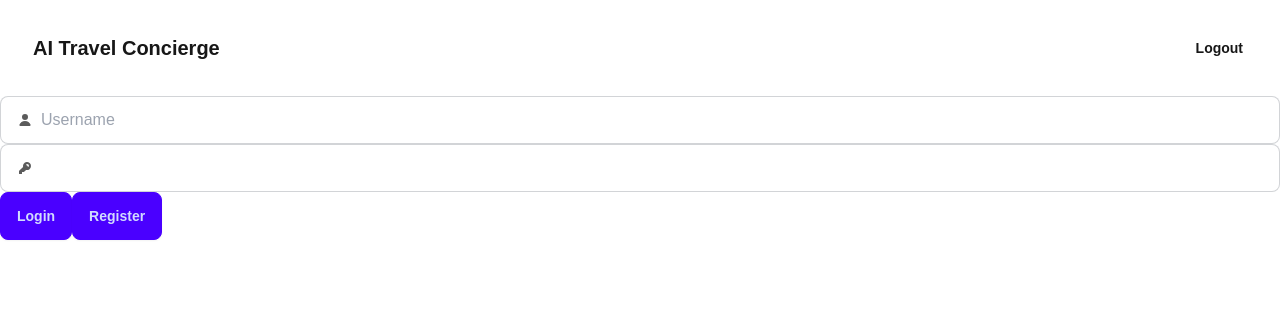
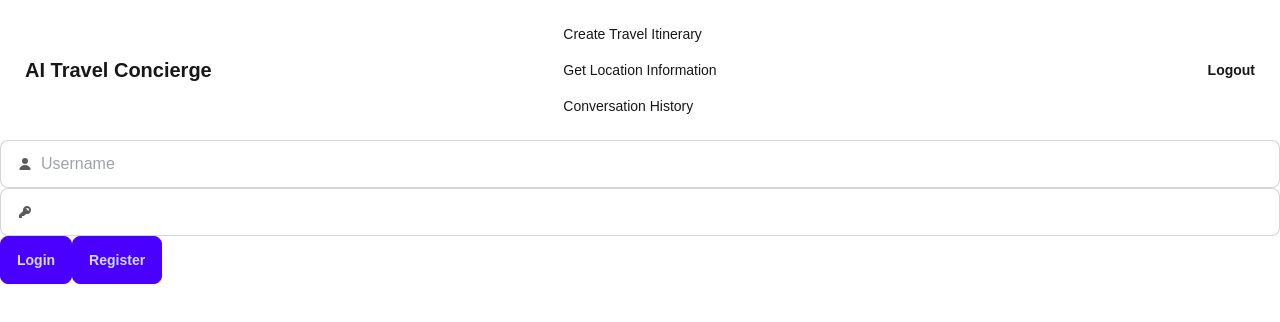
Before and after one commit to rushabhdharia/AI-Voyage-Concierge-frontend, a Next.js app: page / in a window 1280 px wide. Shown: the top 322 px of the page. Built offline with nearby package versions, Linux system fonts and the light colour scheme; sample sign-in values are in the browser's storage.

Commit message:
updated nav

```diff
--- a/app/components/NavBar.tsx
+++ b/app/components/NavBar.tsx
@@ -13,22 +13,25 @@ const Navbar = () => {
   const hasToken = localStorage.getItem('token') !== null;
 
   return (
-    <nav className="navbar bg-base-100">
       <div className="navbar bg-base-100">
-  <div className="flex-1">
-    <Link href="/" className="btn btn-ghost text-xl">AI Travel Concierge</Link>
-  </div>
+  <div className="navbar-start">
+    <Link href="/home" className="btn btn-ghost text-xl">AI Travel Concierge</Link>
+    </div>
+  <div className="navbar-center">
+  <ul
+        className="menu">
+        <li><Link href="/travelItinerary">Create Travel Itinerary</Link></li>
+        <li><Link href="/locationInfo">Get Location Information</Link></li>
+        <li><Link href="/conversationHistory">Conversation History</Link></li>
+      </ul>
+    </div>
 
-  <div className="flex-none">
-    <ul className="menu menu-horizontal px-1">
+  <div className="navbar-end">
       {hasToken && (
-        <li><button className='btn btn-ghost' onClick={handleLogout}>Logout</button></li>
+        <button className='btn btn-ghost' onClick={handleLogout}>Logout</button>
       )}
-
-    </ul>
   </div>
 </div>
-    </nav>
   );
 };
 
```
Also changed, not shown: app/conversationHistory/page.tsx (added), app/locationInfo/page.tsx (added).
